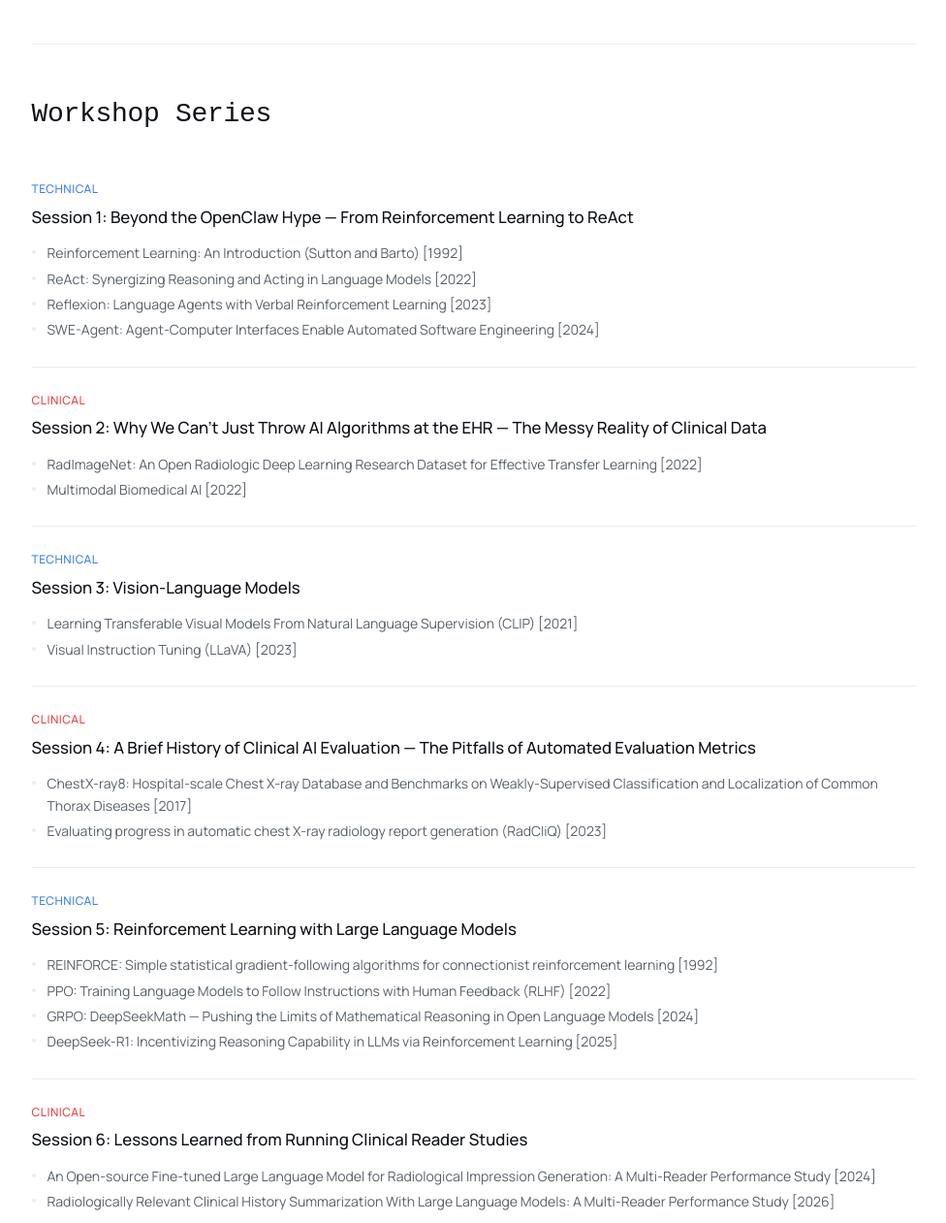
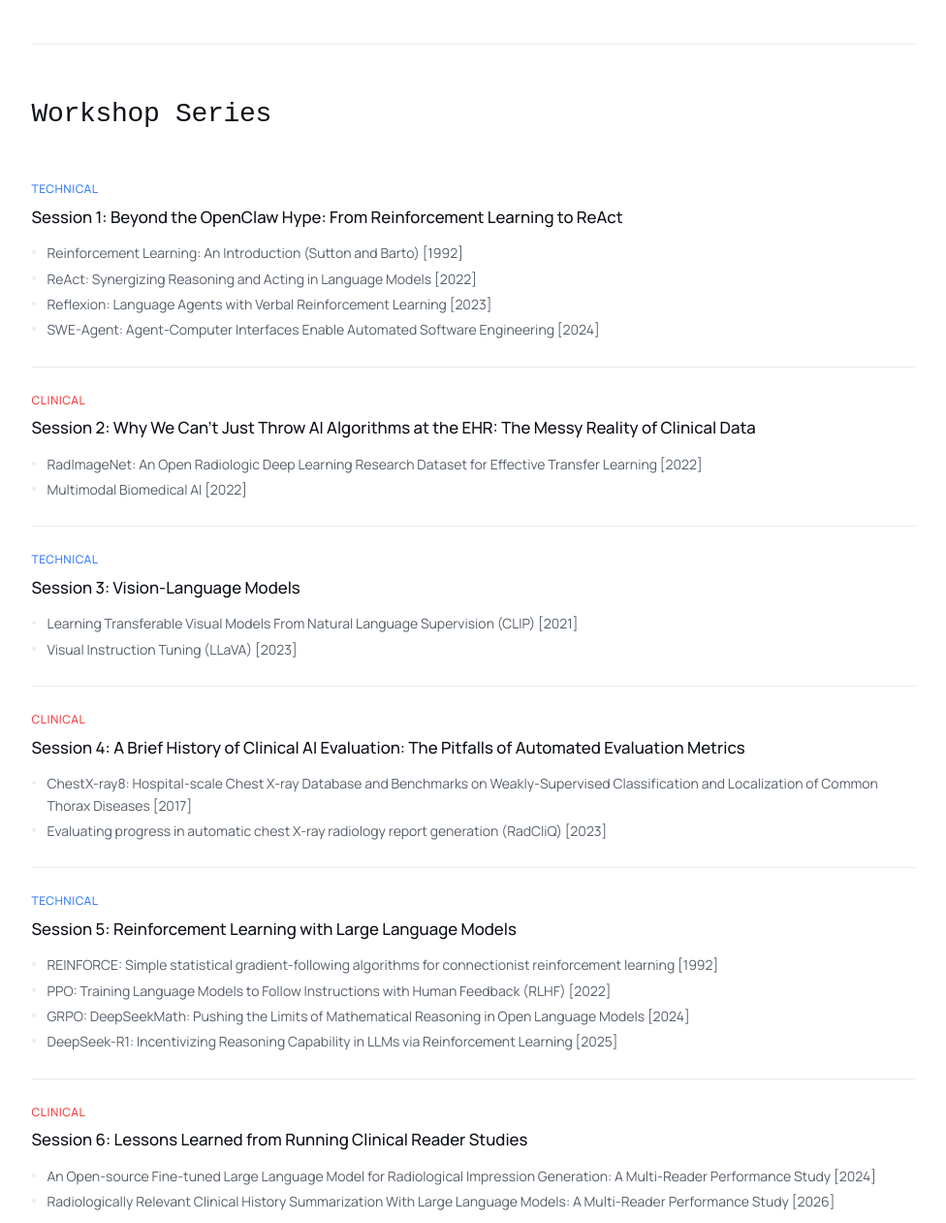
Before and after one commit to embodied-clinical-intelligence/embodied-clinical-intelligence.github.io, a plain HTML site: page index.html in a window 1280 px wide. Shown: the part 434-1695 px from the top of the page at 97% size, without its empty margins (144-1120 px from the left). Drawn offline with Linux system fonts and the light colour scheme; a web font is replaced by a local one.

Commit message:
Remove colored labels in dark mode, replace em dashes with colons
Co-Authored-By: Claude Opus 4.6 <noreply@anthropic.com>

```diff
--- a/index.html
+++ b/index.html
@@ -205,6 +205,13 @@
         .session-label.technical { color: #3b82f6; }
         .session-label.clinical { color: #ef4444; }
 
+        @media (prefers-color-scheme: dark) {
+            .session-label.technical,
+            .session-label.clinical { color: var(--muted); }
+        }
+        html[data-theme="dark"] .session-label.technical,
+        html[data-theme="dark"] .session-label.clinical { color: var(--muted); }
+
         .session-title {
             font-family: "Manrope", -apple-system, BlinkMacSystemFont, sans-serif;
             font-weight: 500;
@@ -275,7 +282,7 @@
         <div class="schedule">
             <div class="session">
                 <div class="session-label technical">Technical</div>
-                <div class="session-title">Session 1: Beyond the OpenClaw Hype — From Reinforcement Learning to ReAct</div>
+                <div class="session-title">Session 1: Beyond the OpenClaw Hype: From Reinforcement Learning to ReAct</div>
                 <ul class="session-readings">
                     <li>Reinforcement Learning: An Introduction (Sutton and Barto) [1992]</li>
                     <li>ReAct: Synergizing Reasoning and Acting in Language Models [2022]</li>
@@ -286,7 +293,7 @@
 
             <div class="session">
                 <div class="session-label clinical">Clinical</div>
-                <div class="session-title">Session 2: Why We Can't Just Throw AI Algorithms at the EHR — The Messy Reality of Clinical Data</div>
+                <div class="session-title">Session 2: Why We Can't Just Throw AI Algorithms at the EHR: The Messy Reality of Clinical Data</div>
                 <ul class="session-readings">
                     <li>RadImageNet: An Open Radiologic Deep Learning Research Dataset for Effective Transfer Learning [2022]</li>
                     <li>Multimodal Biomedical AI [2022]</li>
@@ -304,7 +311,7 @@
 
             <div class="session">
                 <div class="session-label clinical">Clinical</div>
-                <div class="session-title">Session 4: A Brief History of Clinical AI Evaluation — The Pitfalls of Automated Evaluation Metrics</div>
+                <div class="session-title">Session 4: A Brief History of Clinical AI Evaluation: The Pitfalls of Automated Evaluation Metrics</div>
                 <ul class="session-readings">
                     <li>ChestX-ray8: Hospital-scale Chest X-ray Database and Benchmarks on Weakly-Supervised Classification and Localization of Common Thorax Diseases [2017]</li>
                     <li>Evaluating progress in automatic chest X-ray radiology report generation (RadCliQ) [2023]</li>
@@ -317,7 +324,7 @@
                 <ul class="session-readings">
                     <li>REINFORCE: Simple statistical gradient-following algorithms for connectionist reinforcement learning [1992]</li>
                     <li>PPO: Training Language Models to Follow Instructions with Human Feedback (RLHF) [2022]</li>
-                    <li>GRPO: DeepSeekMath — Pushing the Limits of Mathematical Reasoning in Open Language Models [2024]</li>
+                    <li>GRPO: DeepSeekMath: Pushing the Limits of Mathematical Reasoning in Open Language Models [2024]</li>
                     <li>DeepSeek-R1: Incentivizing Reasoning Capability in LLMs via Reinforcement Learning [2025]</li>
                 </ul>
             </div>
```
